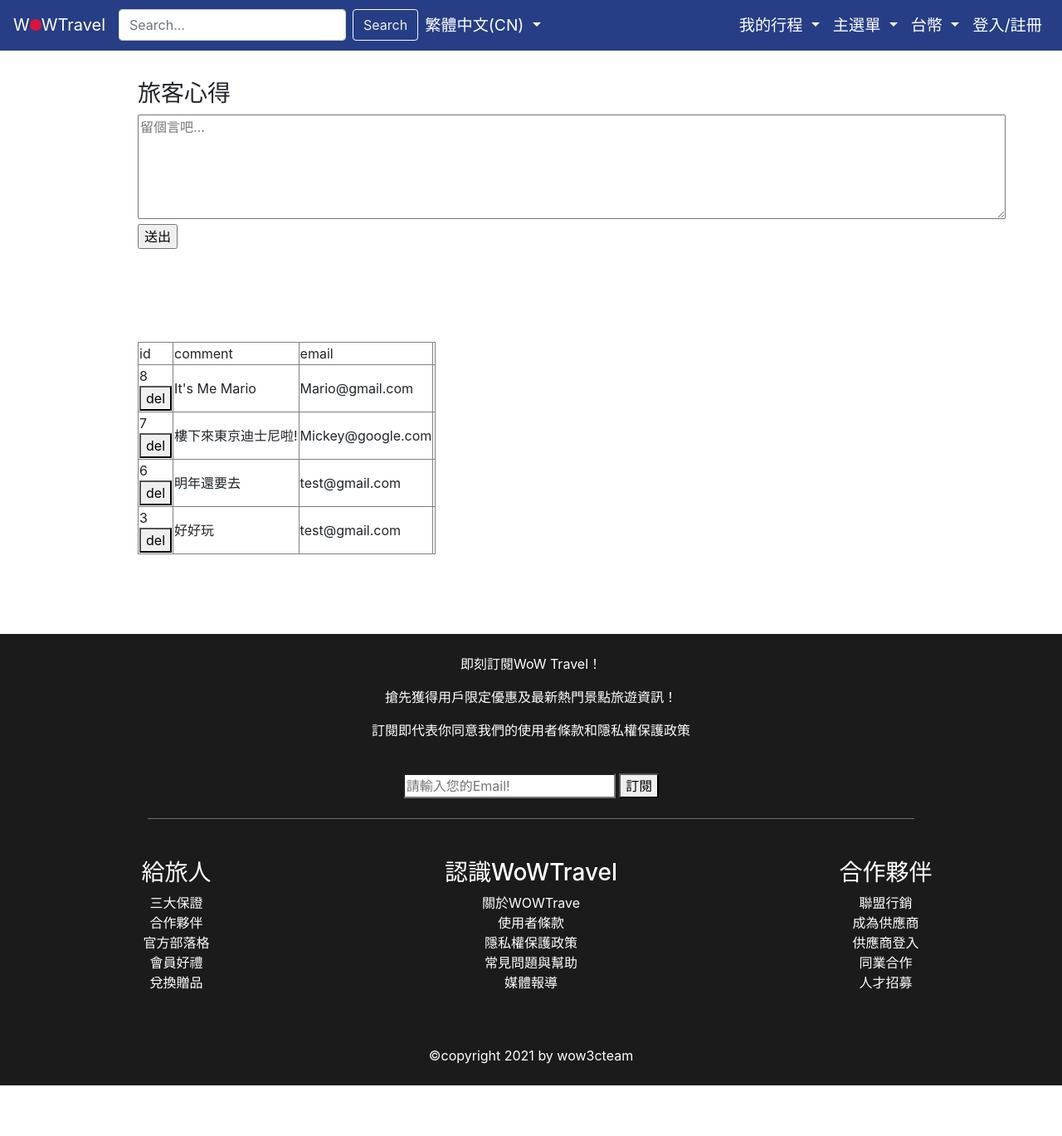
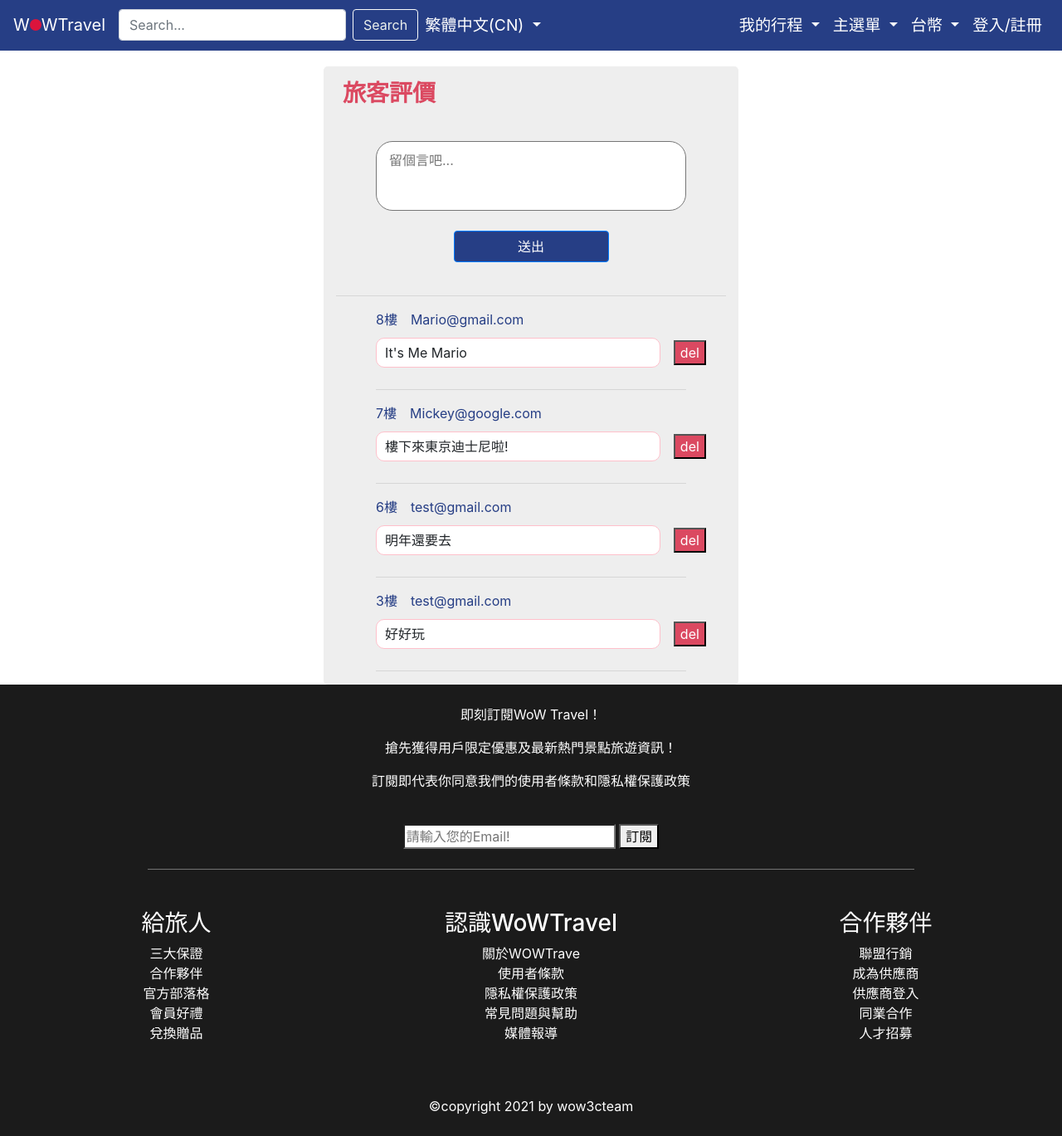
Before and after one commit to Ashleyyychao/WoWTravel, a Flask app: page /messenger in a window 1280 px wide. Shown: the whole page at 83% size. Before the commit the page ends 1308 px from the top, so only its background shows below. Run offline with Flask 2, Linux system fonts and the light colour scheme; some libraries are stand-ins or nearby versions.

Commit message:
新增 旅客評論 初版

```diff
--- a/templates/log-in.html
+++ b/templates/log-in.html
@@ -391,8 +391,6 @@
             return false
         }
         */
-
-
     });
 </script>
 {% endblock %}
--- a/templates/messenger.html
+++ b/templates/messenger.html
@@ -1,55 +1,93 @@
-{% extends "index.html" %} {% block title %}jp{% endblock %} {% block style %}
+{% extends "index.html" %} {% block title %} - 旅客評論{% endblock %} {% block style %}
 <style>
+    .rwd {
+        margin: 10vh auto 0;
+        max-width: 500px;
+        height: fit-content;
+        background-color: #eee;
+        border-radius: 5px;
+    }
 
+    .title {
+        font-weight: bolder;
+        color: #db4961;
+    }
+
+    textarea {
+        border-radius: 20px;
+        outline: none;
+        resize: none;
+        padding: 10px 0px 0px 20px;
+        transition: all .7s 0s ease;
+    }
+
+    textarea:focus {
+        box-shadow: 0px 0px 10px #db4961;
+    }
+
+    .wow-color {
+        color: rgb(38, 62, 133);
+    }
+
+    .btn-primary {
+        background-color: rgb(38, 62, 133);
+        transition: all .7s 0s ease;
+    }
+
+    .message {
+        background: #fff;
+        margin: 10px 0px;
+        padding: 5px 5px 5px 10px;
+        border-radius: 10px;
+        border: 1px solid pink;
+    }
+
+    .btn-link {
+        background-color: #db4961;
+        color: #ffffff;
+        transition: all .7s 0s ease;
+    }
+
+    .btn-link:hover {
+        background-color: #ffb8c6;
+        color: #db4961;
+    }
 </style>
-{% endblock %}{% block script %}
-<script>
-    $(document).ready(function () {
-        $("button").click(function () {
-            $("active").remove();
-        });
-    });
+{% endblock %}{% block script %} {% block alert %}{% endblock %} {% endblock %}{% block content %}
 
-
-
-</script>
-{% block alert %}{% endblock %}
-
-{% endblock %}{% block content %}
-
-<div class="container rwd d-flex flex-column p-5">
-    <div class='p-5'>
-        <form action="{{url_for('add_messenger')}}" method="POST">
-
-            <h3>旅客心得</h3>
-            <textarea type='text' cols="100" rows="5" placeholder="留個言吧..." name="comment"></textarea>
-            <p><input type="submit" value="送出"></p>
+<div class="container rwd d-flex flex-column">
+    <h3 class="my-3 ml-2 title">旅客評價</h3>
+    <div class="my-4 px-5">
+        <form class="d-flex flex-column" action="{{url_for('add_messenger')}}" method="POST">
+            <textarea class="col-12" type='text' name="comment" rows="3" placeholder="留個言吧..." maxlength="52"></textarea>
+            <button class="mt-4 w-50 btn btn-primary text-decoration-none text-white align-self-center">送出</button>
         </form>
     </div>
-    <div class='p-5'>
-        <table border=1>
-            <thead>
-                <td>id</td>
-                <td>comment</td>
-                <td>email</td>
-            </thead>
-
-            {% for row in rows %}
-            <tr class='active'>
-                <td>{{ row['id'] }}
-                    <form action="{{url_for('delete_messenger')}}" method="POST">
-                        <button name="button" value="{{ row['id'] }}" >del</button>
-                    </form>
-                </td>
-                <td>{{ row['comment'] }}</td>
-                <td>{{ row['email'] }}</td>
-                <td>{{ row['member_id'] }}</td>
-
-
-            </tr>
-            {% endfor %}
-        </table>
+    <hr class="my-3 w-100" />
+    <div class="px-5">
+        {% for row in rows %}
+        <div class="d-flex">
+            <div class="wow-color">{{ row['id'] }}樓</div>
+            <div class="ml-3 wow-color">{{ row['email'] }}</div>
+        </div>
+        <div class="d-flex align-items-center">
+            <div class="message mr-3 col-11">
+                <div>{{ row['comment'] }}</div>
+            </div>
+            <form action="{{url_for('delete_messenger')}}" method="POST">
+                <button class="btn-link text-decoration-none w-100" name="button" value="{{ row['id'] }}">del</button>
+            </form>
+        </div>
+        <hr class="my-3 w-100" /> {% endfor %}
     </div>
 </div>
+<script>
+    /* todo 留言限制 */
+    /* todo 留言頁數 */
+    /* todo 留言時間 */
+    $(document).ready(function() {
+        var today = new Date()
 
+    })
+</script>
 {% endblock %}
```
Also changed, not shown: templates/jp.html (+102 -103 lines).
